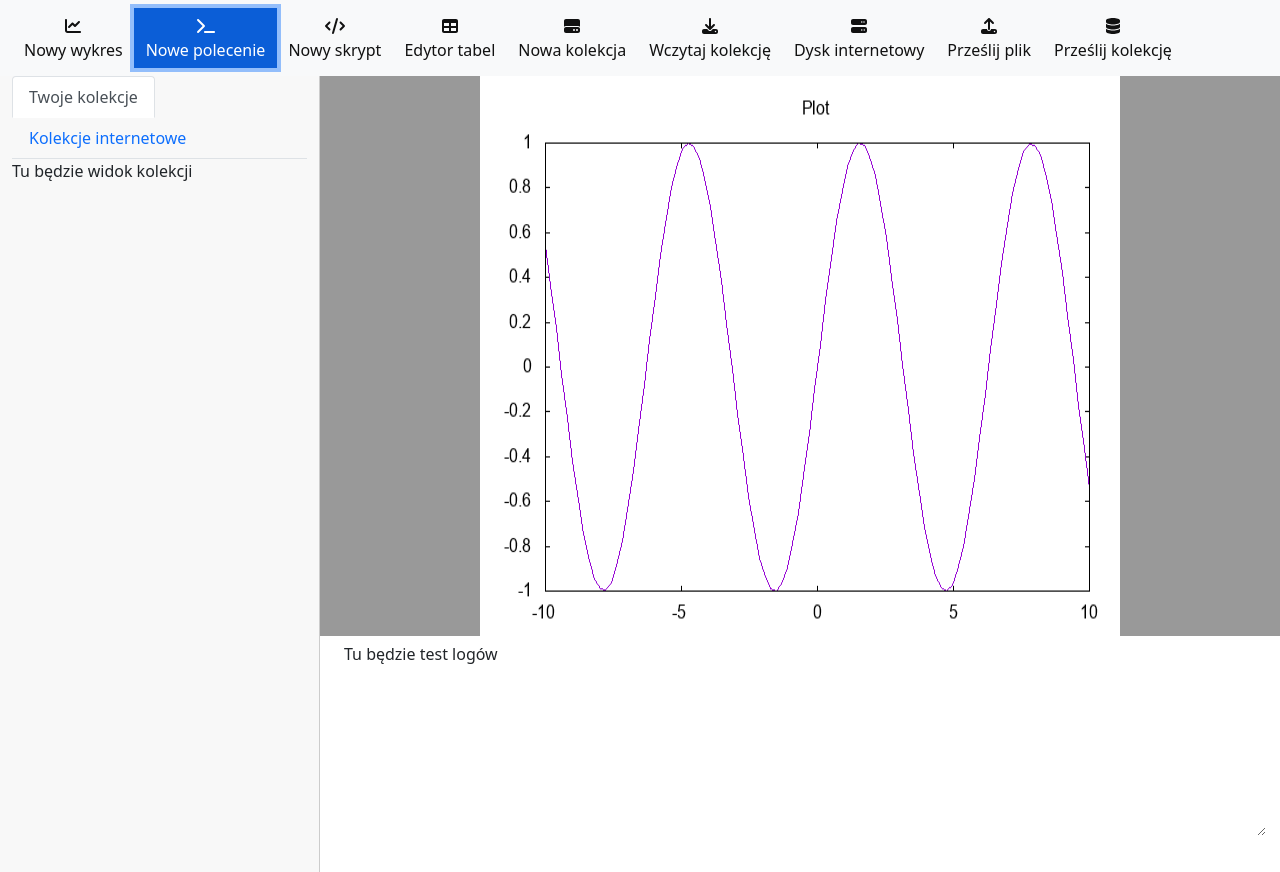
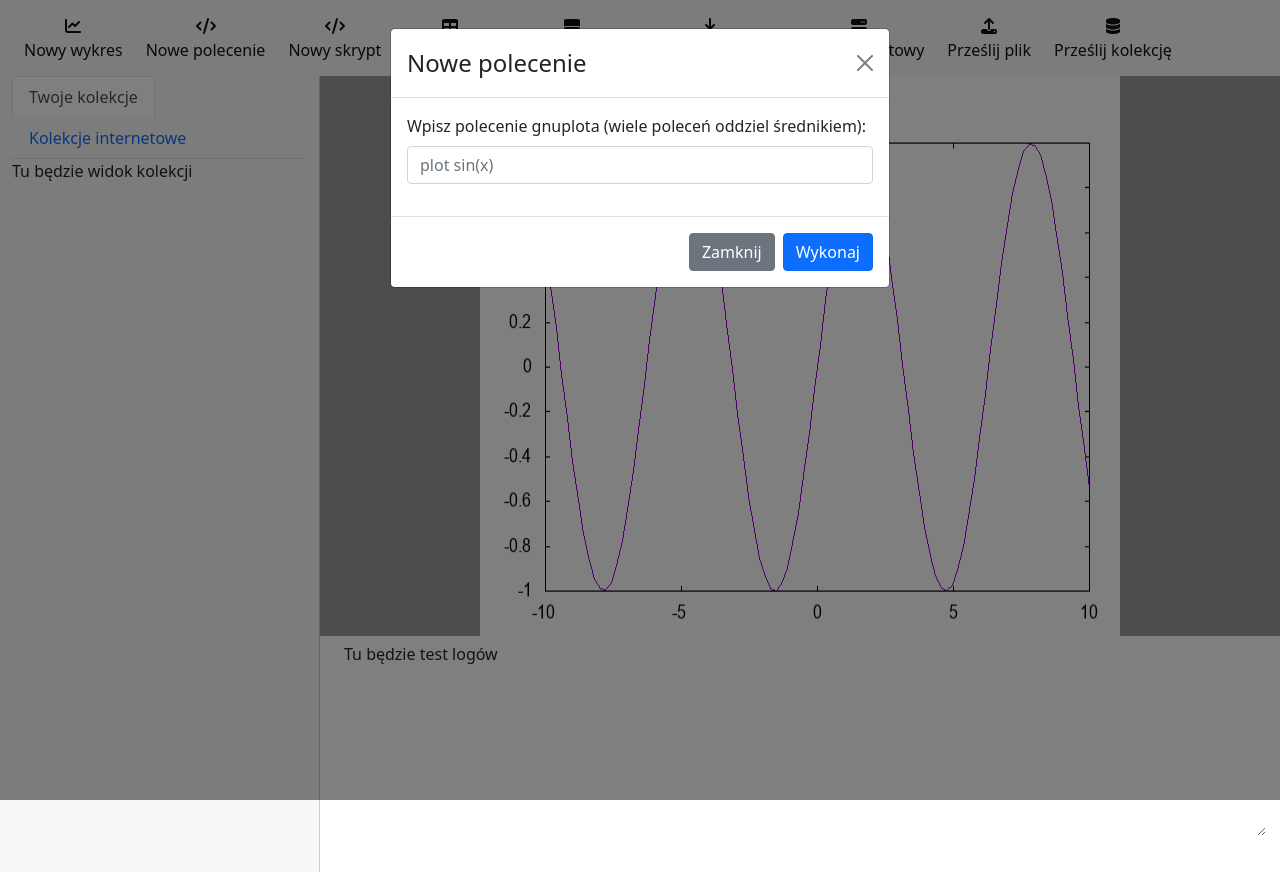
Before and after one commit to DJWilde/elecplot, a React (Create React App) app: page / in a window 1280 px wide. Both pictures are taken after a click on the button "Nowe polecenie". Shown: the top 872 px of the page. Built offline with nearby package versions, Linux system fonts and the light colour scheme.

Commit message:
Zrobiono modal nowego polecenia

```diff
--- a/src/components/MainScreen.js
+++ b/src/components/MainScreen.js
@@ -1,19 +1,59 @@
 import React, { useState } from 'react'
-import { Navbar, Container, Nav, ButtonGroup, Row, Col, Tab, Tabs } from 'react-bootstrap'
+import { Navbar, Container, Nav, ButtonGroup, Row, Col, Tab, Tabs, Modal, Button, Form, FormGroup } from 'react-bootstrap'
 import { faChartLine, faCode, faDatabase, faDownload, faHdd, faServer, faTable, faTerminal, faUpload } from '@fortawesome/free-solid-svg-icons'
 import NavButton from './layout/NavButton'
 import TestPlot from '../img/test.png'
+import { FontAwesomeIcon } from '@fortawesome/react-fontawesome'
 
 const MainScreen = () => {
 	const [key, setKey] = useState('yourCollections')
+	const [modalShown, setShown] = useState(false)
+	const [command, setCommand] = useState('')
+
+	const hideModal = () => setShown(false)
+	const showModal = () => setShown(true)
+
+	const handleSubmit = (e) => {
+		e.preventDefault()
+
+		console.log(command)
+		hideModal()
+	}
+
   return (
 		<>
+			<Container>
+				<Modal show={modalShown} onHide={hideModal} backdrop="static">
+					<Modal.Header closeButton>
+						<Modal.Title>Nowe polecenie</Modal.Title>
+					</Modal.Header>
+					<Modal.Body>
+						<Form>
+							<FormGroup className='mb-3'>
+								<Form.Label>Wpisz polecenie gnuplota (wiele poleceń oddziel średnikiem): </Form.Label>
+								<Form.Control type="text" placeholder='plot sin(x)' value={command} onChange={(e) => setCommand(e.target.value)} />
+							</FormGroup>
+						</Form>
+					</Modal.Body>
+					<Modal.Footer>
+					<Button variant="secondary" onClick={hideModal}>
+							Zamknij
+						</Button>
+						<Button variant="primary" onClick={handleSubmit}>Wykonaj</Button>
+					</Modal.Footer>
+				</Modal>
+			</Container>
+
 			<Navbar bg="light" expand="md">
 				<Container fluid>
 					<Nav>
 						<ButtonGroup className="nav-button-group" size="md">
 							<NavButton icon={faChartLine} caption={'Nowy wykres'}></NavButton>
-							<NavButton icon={faTerminal} caption={'Nowe polecenie'}></NavButton>
+							<Button className="navbtn" onClick={showModal}>
+								<FontAwesomeIcon icon={faCode} /><br />
+									Nowe polecenie
+							</Button>
+							{/* <NavButton onClick={showModal} icon={faTerminal} caption={'Nowe polecenie'}></NavButton> */}
 							<NavButton icon={faCode} caption={'Nowy skrypt'}></NavButton>
 							<NavButton icon={faTable} caption={'Edytor tabel'}></NavButton>
 							<NavButton icon={faHdd} caption={'Nowa kolekcja'}></NavButton>
--- a/src/components/layout/NavButton.js
+++ b/src/components/layout/NavButton.js
@@ -5,7 +5,7 @@ import { Button } from 'react-bootstrap'
 const NavButton = (props) => {
   return (
 		<>
-    	<Button className="navbtn">
+    	<Button onClick={props.showModal} className="navbtn">
 				<FontAwesomeIcon icon={props.icon} /><br />
 				{props.caption}
 			</Button>
```
Also changed, not shown: src/components/hooks/useModal.js (added, +16 -0 lines), src/components/modals/NewCommandModal.js (added, +24 -0 lines).
